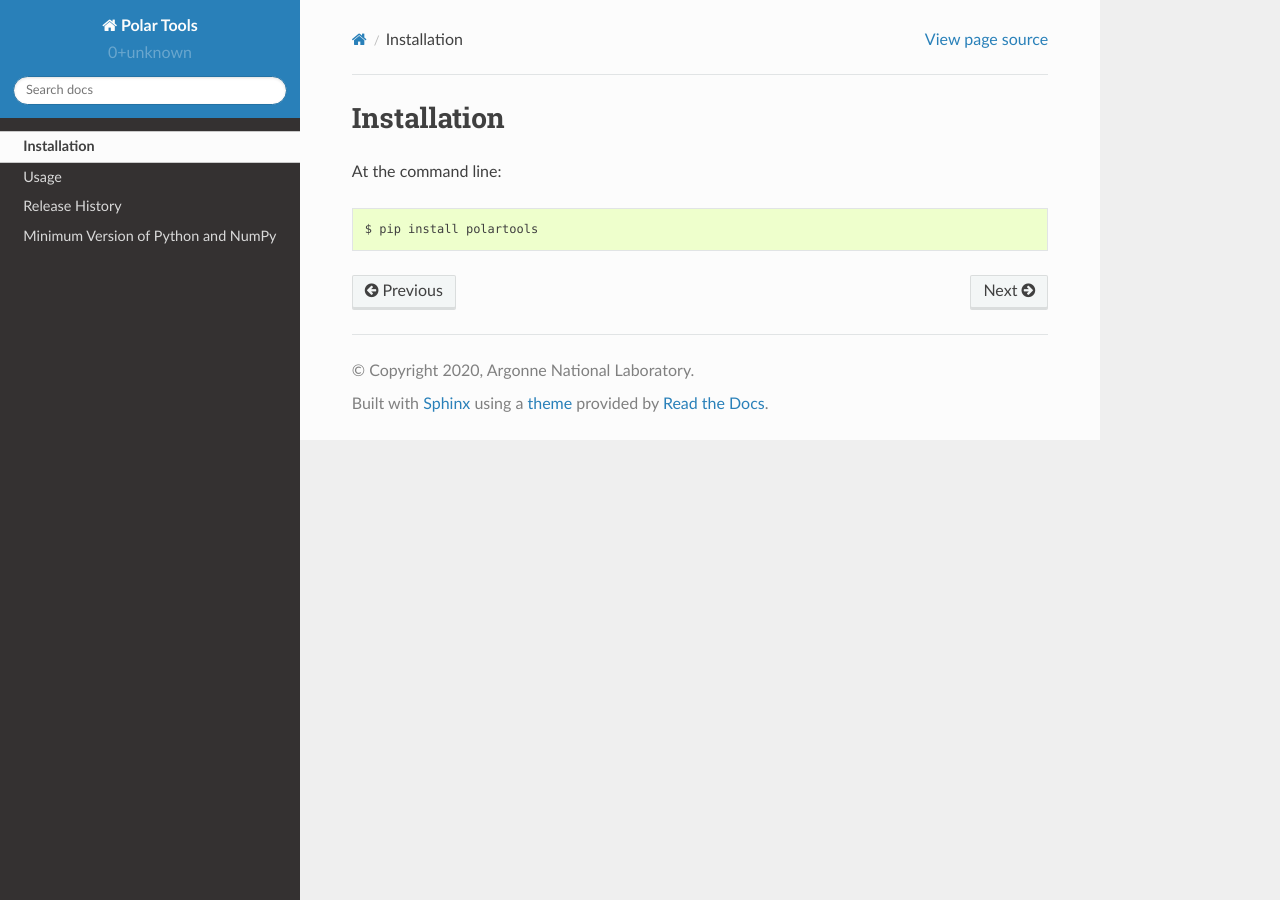
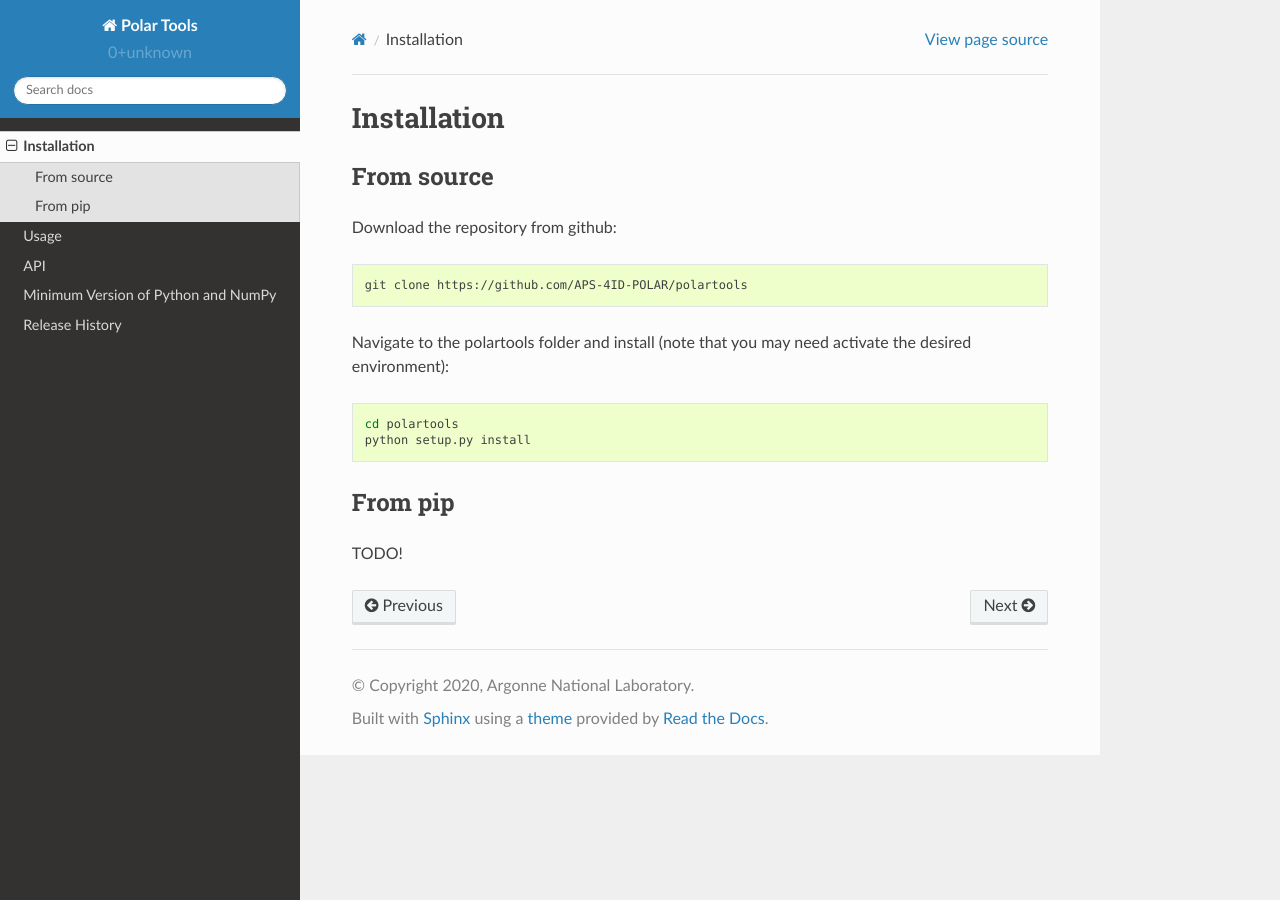
Before and after one commit to APS-4ID-POLAR/polartools, a Sphinx documentation site: the page built from docs/source/installation.rst, in a window 1280 px wide. Built offline with Sphinx 7.4.7 and the Read the Docs theme 2.0.0, drawn with Linux system fonts in a browser that asks for light colours.

Commit message:
First go draft of docs.

```diff
--- a/docs/source/installation.rst
+++ b/docs/source/installation.rst
@@ -2,6 +2,26 @@
 Installation
 ============
 
-At the command line::
+-----------
+From source
+-----------
 
-    $ pip install polartools
+Download the repository from github:
+
+.. code-block:: bash
+
+    git clone https://github.com/APS-4ID-POLAR/polartools
+
+Navigate to the polartools folder and install (note that you may need activate the desired environment):
+
+.. code-block:: bash
+
+    cd polartools
+    python setup.py install
+
+
+--------
+From pip
+--------
+
+TODO!
```
Also changed, not shown: docs/source/API.rst (added, +61 -0 lines), docs/source/index.rst (+6 -1 lines), docs/source/usage.rst (+1 -7 lines), 2 other files.
